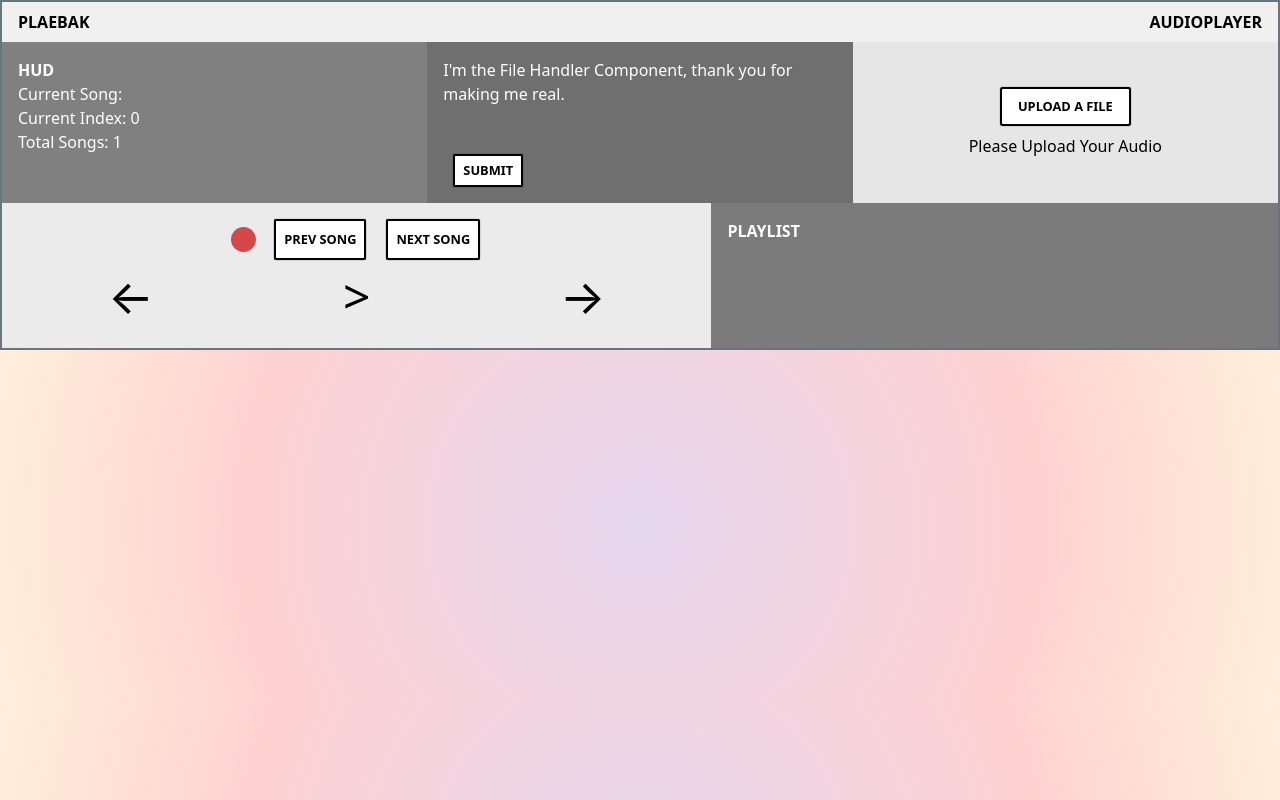
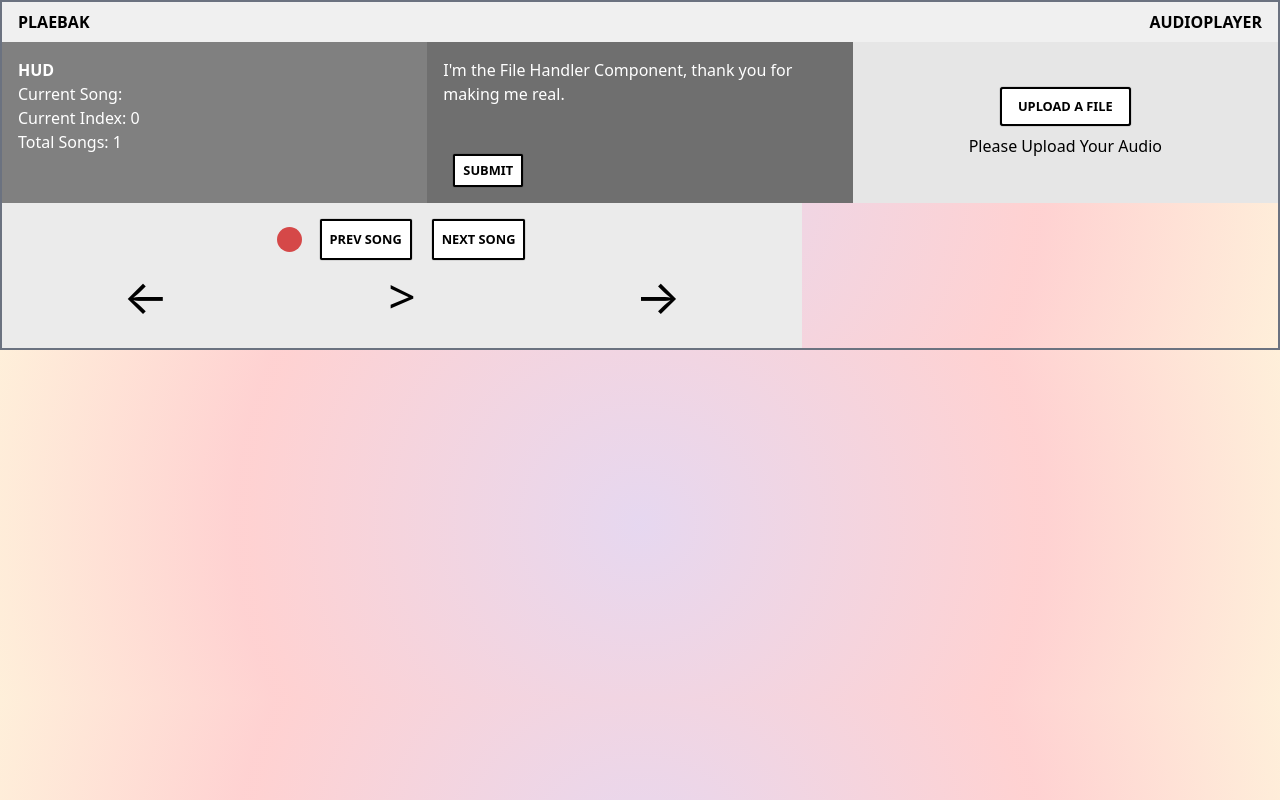
Before and after one commit to riefer02/audio-player, a React (Vite) app: page / in a window 1280 px wide. Built offline with nearby package versions, Linux system fonts and the light colour scheme.

Commit message:
remove unneeded components

```diff
--- a/src/App.jsx
+++ b/src/App.jsx
@@ -1,7 +1,6 @@
 import React from 'react';
 import AudioPlayer from './components/AudioPlayer'
 import FileLoader from './components/FileLoader';
-import PlayList from './components/PlayList';
 import FileReader from './components/InfoDisplay';
 import Layout from './components/Layout';
 import FileHandler from './components/FileHandler';
@@ -20,7 +19,6 @@ function App() {
           </div>
           <div className="flex justify-start align-middle">
             <AudioPlayer />
-            <PlayList />
           </div>
         </div>
       </Layout>
--- a/src/assets/styles/index.scss
+++ b/src/assets/styles/index.scss
@@ -6,4 +6,3 @@
 @import './header.scss';
 @import './layout.scss';
 @import './base.scss';
-@import './playlist.scss';
--- a/src/assets/styles/playlist.scss
+++ /dev/null
@@ -1,12 +0,0 @@
-.playlist {
-  background-color: rgb(123, 123, 123);
-  width: 50%;
-  padding: 1rem;
-}
-
-.playlist__header {
-  font-size: 1rem;
-  color: rgb(255, 255, 255);
-  font-weight: bold;
-  text-transform: uppercase;
-}
--- a/src/components/FileLoader.jsx
+++ b/src/components/FileLoader.jsx
@@ -37,7 +37,6 @@ export default function FileLoader() {
         // Read files and create meta objects
         dispatch(addFiles(formatData(Array.from(currentFiles))));
 
-        // dispatch(addFilesList(currentFiles));
     }
 
     return (
--- a/src/components/PlayList.jsx
+++ /dev/null
@@ -1,28 +0,0 @@
-import React, { useEffect, useState } from 'react';
-import { useSelector } from 'react-redux';
-
-export default function PlayList() {
-    const playlist = useSelector((state) => state.audio.audioPlayList)
-    const [playListDisplay, setPlaylistDisplay] = useState([]);
-
-    useEffect(() => {
-        console.log(playlist);
-        setPlaylistDisplay(playlist)
-
-    }, [playlist])
-
-    useEffect(() => {
-        const renderPlaylist = () => {
-            playlist.forEach(item => {
-            })
-        }
-        renderPlaylist()
-    }, [playListDisplay])
-
-    return (
-        <div className="playlist">
-            <div className="playlist__header">Playlist</div>
-        </div>
-
-    )
-}
--- a/src/features/audioSlice.js
+++ b/src/features/audioSlice.js
@@ -1,4 +1,10 @@
 import { createSlice } from '@reduxjs/toolkit';
+
+// const initialSong = {
+//   name: 'Guitar Sample',
+//   fileUrl: 'src/assets/audio/guitar-sample-1.wav',
+//   id: '1',
+// };
 
 const initialState = {
   audioPlayList: ['src/assets/audio/guitar-sample-1.wav'],
```
Also changed, not shown: src/components/FileHandler.jsx (+1 -12 lines).
